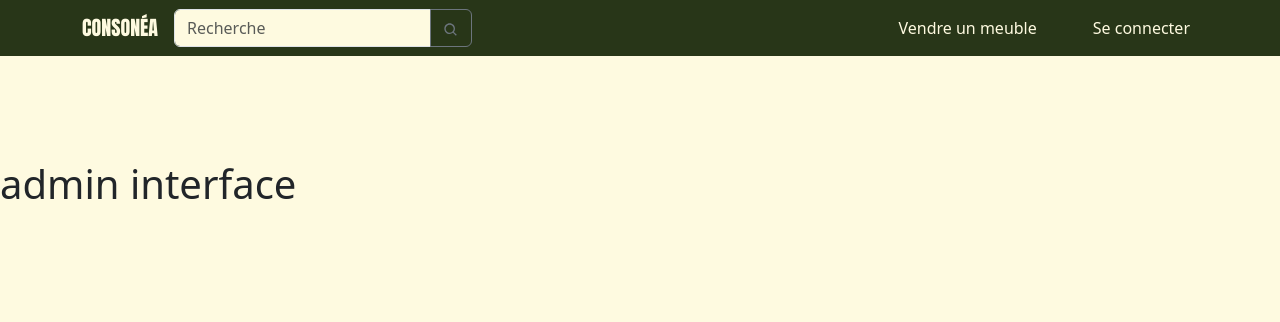
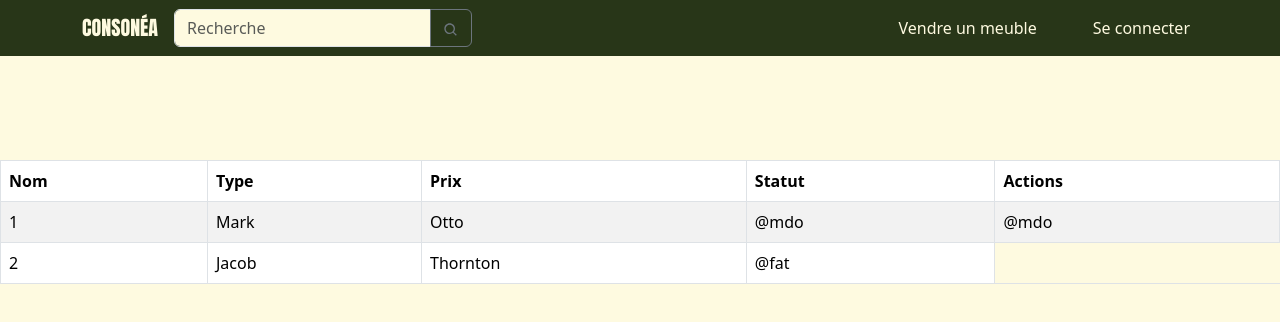
Before and after one commit to adatechschool/projet-collectif-site-e-commerce-de-mobilier-Consonea, a React (Create React App) app in the folder client/: page /admininterface in a window 1280 px wide. Shown: the top 322 px of the page. Built offline with nearby package versions, Linux system fonts and the light colour scheme.

Commit message:
import table from React-Bootstrap

```diff
--- /dev/null
+++ b/client/src/components/TableAdminInterface.js
@@ -0,0 +1,35 @@
+import Table from 'react-bootstrap/Table';
+
+function TableAdmin() {
+    return (
+      <Table striped bordered hover>
+        <thead>
+          <tr>
+            <th>Nom</th>
+            <th>Type</th>
+            <th>Prix</th>
+            <th>Statut</th>
+            <th>Actions</th>
+
+          </tr>
+        </thead>
+        <tbody>
+          <tr>
+            <td>1</td>
+            <td>Mark</td>
+            <td>Otto</td>
+            <td>@mdo</td>
+            <td>@mdo</td>
+          </tr>
+          <tr>
+            <td>2</td>
+            <td>Jacob</td>
+            <td>Thornton</td>
+            <td>@fat</td>
+          </tr>
+        </tbody>
+      </Table>
+    );
+  }
+
+  export default TableAdmin;
--- a/client/src/pages/AdminInterface.js
+++ b/client/src/pages/AdminInterface.js
@@ -1,8 +1,19 @@
 //page où l'administrateur voit l'ensemble des articles disponibles en vente et où elle peut modifier le status de ceux ci.
 //vous pouvez utiliser les composants Tables dans React bootstrap : https://react-bootstrap.netlify.app/docs/components/table/
+import Table from "../components/TableAdminInterface";
+
+var requestOptions = {
+    method: 'GET',
+    redirect: 'follow'
+  };
+
+  fetch("localhost:5500/articles", requestOptions)
+    .then(response => response.text())
+    .then(result => console.log(result))
+    .catch(error => console.log('error', error));
 
 export default function AdminInterface() {
     return (
-        <h1>admin interface</h1>
+       <Table />
     );
 }
```
